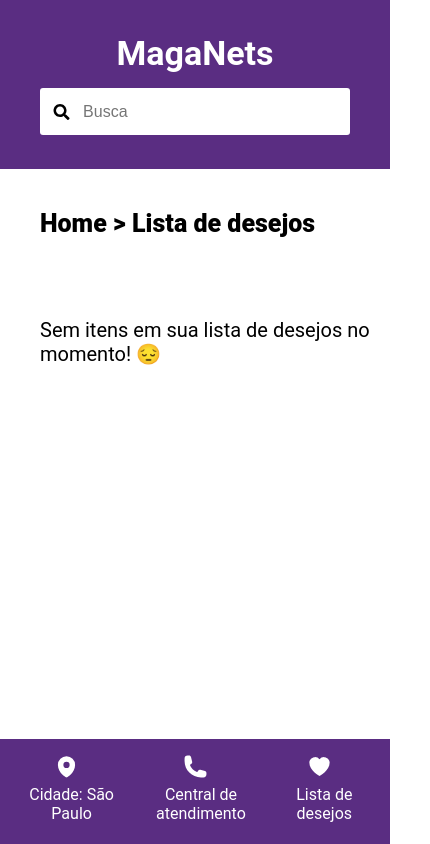
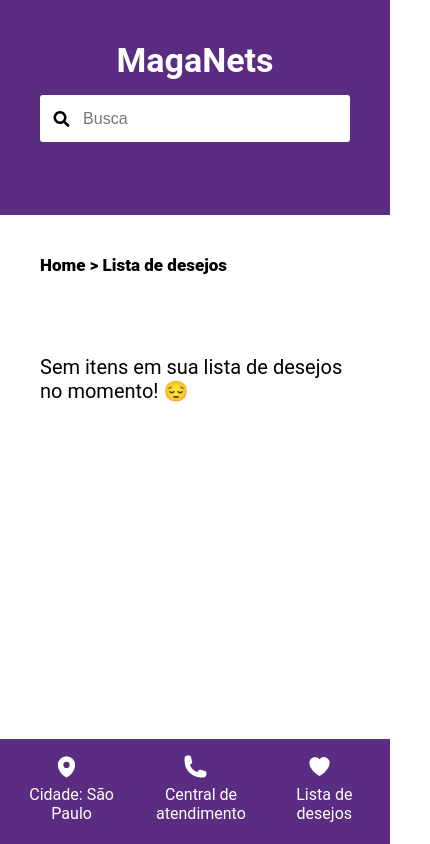
Before and after one commit to OtavioCleyderman/wishlist-feature, a React (Vite) app: page /wishlist-page in a window 390 px wide. Shown: the whole page, 430 px wide, since content can reach past the window. Built offline with nearby package versions, Linux system fonts and the light colour scheme.

Commit message:
(16/03) Ajustes no layout

```diff
--- a/public/css/main.css
+++ b/public/css/main.css
@@ -20,50 +20,12 @@ html {
 .header {
   background-color: #5A2D82;
   color: #FFF;
-  height: 20vh;
+  min-height: 20vh;
   padding: 4rem;
   display: grid;
   -ms-display: grid;
   grid-template-columns: minmax(20rem, 35rem) 1fr;
   -ms-grid-template-columns: minmax(20rem, 35rem) 1fr;
-}
-@media screen and (max-width: 720px) {
-  .header {
-    display: flex;
-    justify-content: center;
-    flex-direction: column;
-    padding: 4rem 0;
-  }
-  .header .navbar ul.nav {
-    position: fixed;
-    padding: 1.5rem;
-    bottom: 0;
-    width: 100%;
-    z-index: 1;
-    background: #5A2D82;
-  }
-  .header .navbar ul.nav li > a {
-    display: flex;
-    flex-direction: column;
-    align-items: center;
-  }
-  .header .navbar ul.nav li :nth-child(1) {
-    margin-bottom: 0.6rem;
-  }
-  .header .navbar ul.nav li > a :nth-child(1) {
-    font-size: 2.5rem;
-  }
-  .header .navbar ul.nav li > a > :nth-last-child(1) {
-    font-size: clamp(1.6rem, 1vw, 2.6rem);
-    text-align: center;
-  }
-  .header .navbar .search {
-    margin: 0 4rem;
-  }
-  .header .logo {
-    display: flex;
-    justify-content: center;
-  }
 }
 .header h1 {
   font-size: 3.4rem;
@@ -115,7 +77,7 @@ html {
   color: #000;
 }
 .container a > span, .container > span {
-  font-size: 2.5rem;
+  font-size: clamp(1.7rem, 2vw, 2.5rem);
   font-weight: 800;
 }
 .container .cards {
@@ -124,12 +86,6 @@ html {
   -ms-display: grid;
   grid-template-columns: repeat(auto-fill, minmax(30rem, 1fr));
   -ms-grid-template-columns: repeat(auto-fill, minmax(30rem, 1fr));
-}
-@media only screen and (min-width: 1360px) {
-  .container .cards {
-    grid-template-columns: repeat(4, minmax(30rem, 1fr));
-    -ms-grid-template-columns: repeat(4, minmax(30rem, 1fr));
-  }
 }
 .container .cards__item.home::before {
   content: " ";
@@ -157,9 +113,9 @@ html {
   position: absolute;
   cursor: pointer;
 }
-.container .cards__item {
+.container .cards__item.home, .container .cards__item {
   margin: 0 2rem 2rem 0;
-  max-width: 30rem;
+  width: 30rem;
   height: 48rem;
   border: 1px solid rgb(185, 185, 185);
   display: flex;
@@ -184,7 +140,7 @@ html {
   position: absolute;
   width: 0;
   height: 0;
-  left: 24rem;
+  left: 25.5rem;
   top: 0;
   color: #FFF;
 }
@@ -207,7 +163,7 @@ html {
   color: #EBD341;
 }
 .container .noWishlist {
-  width: 100vw;
+  width: 80vw;
   margin-top: 5rem;
   display: flex;
   justify-content: center;
@@ -217,4 +173,69 @@ html {
   font-size: 2rem;
 }
 
+@media only screen and (min-width: 1360px) {
+  .container .cards {
+    grid-template-columns: repeat(4, minmax(30rem, 1fr));
+    -ms-grid-template-columns: repeat(4, minmax(30rem, 1fr));
+  }
+}
+@media screen and (max-width: 720px) {
+  .header {
+    display: flex;
+    justify-content: center;
+    flex-direction: column;
+    padding: 4rem 0;
+  }
+  .header .navbar ul.nav {
+    position: fixed;
+    padding: 1.5rem;
+    bottom: 0;
+    width: 100%;
+    z-index: 1;
+    background: #5A2D82;
+  }
+  .header .navbar ul.nav li > a {
+    display: flex;
+    flex-direction: column;
+    align-items: center;
+  }
+  .header .navbar ul.nav li :nth-child(1) {
+    margin-bottom: 0.6rem;
+  }
+  .header .navbar ul.nav li > a :nth-child(1) {
+    font-size: 2.5rem;
+  }
+  .header .navbar ul.nav li > a > :nth-last-child(1) {
+    font-size: clamp(1.6rem, 1vw, 2.6rem);
+    text-align: center;
+  }
+  .header .navbar .search {
+    margin: 0 4rem;
+  }
+  .header .logo {
+    display: flex;
+    justify-content: center;
+    margin-bottom: 1.5rem;
+  }
+}
+@media screen and (max-width: 340px) {
+  .container .cards .cards__item,
+  .container .cards .cards__item.home {
+    width: 25rem;
+    height: 38rem;
+  }
+  .container .cards__title,
+  .container .cards__price {
+    font-size: clamp(1.4rem, 2vw, 1.6rem);
+  }
+  .container .cards .cards__fav.wishlist {
+    left: 20.5rem;
+    top: 0;
+  }
+  .container .noWishlist p.noWishlist__message,
+  .container div.noWishlist {
+    max-width: 20rem;
+  }
+}
+
 /*# sourceMappingURL=main.css.map */
--- a/src/assets/sass/main.scss
+++ b/src/assets/sass/main.scss
@@ -24,62 +24,9 @@ html {
 
 
 .header {
-
-  @media screen and (max-width: 720px){
-    display: flex;
-    justify-content: center;
-    flex-direction: column;
-    padding: 4rem 0;
-
-
-    & .navbar ul.nav  {
-    position: fixed;
-    padding: 1.5rem ;
-    bottom: 0;
-    width: 100%;
-    z-index: 1;
-    background: variables.$bg-header;
-  }
-
-  & .navbar ul.nav li > a {
-    display: flex;
-    flex-direction: column;
-    align-items: center;
-
-
-  }
-
-  & .navbar ul.nav li :nth-child(1){
-    margin-bottom: .6rem;
-  }
-
-  & .navbar ul.nav li > a :nth-child(1){
-    font-size: 2.5rem;
-  }
-
-  & .navbar ul.nav li > a > :nth-last-child(1){
-    font-size: clamp(1.6rem, 1vw, 2.6rem);
-    text-align: center;
-  }
-
-
-  & .navbar .search{
-    margin: 0 4rem;
-  }
-
-  & .logo{
-    display: flex;
-    justify-content: center;
-  }
-
-
-
- }
-
-
   background-color: variables.$bg-header;
   color: variables.$primary-text-color;
-  height: 20vh;
+  min-height: 20vh;
   padding: 4rem;
   display: grid;
   -ms-display: grid;
@@ -147,14 +94,17 @@ html {
 .container {
   margin: 4rem;
 
+
+
   & > a {
     color: variables.$secondary-text-color;
   }
 
   & a > span,  & > span{
-    font-size: 2.5rem;
+    font-size: clamp(1.7rem, 2vw, 2.5rem);
     font-weight: 800;
   }
+
 
   .cards{
     margin: 3rem 0 9rem 0;
@@ -162,13 +112,6 @@ html {
     -ms-display: grid;
     grid-template-columns: repeat(auto-fill, minmax(30rem , 1fr));
     -ms-grid-template-columns: repeat(auto-fill, minmax(30rem , 1fr));
-
-
-    @media only screen and (min-width: 1360px){
-      grid-template-columns: repeat(4, minmax(30rem , 1fr));
-      -ms-grid-template-columns: repeat(4, minmax(30rem , 1fr));
-    }
-
 
     &__item.home::before{
       content: ' ';
@@ -198,9 +141,10 @@ html {
       cursor: pointer;
     }
 
+    &__item.home,
     &__item{
       margin: 0 2rem 2rem 0;
-      max-width: 30rem;
+      width: 30rem;
       height: 48rem;
 
       border: 1px solid rgb(185, 185, 185);
@@ -211,6 +155,7 @@ html {
       flex-wrap: wrap;
 
       position: relative;
+
 
     }
 
@@ -235,7 +180,7 @@ html {
       position: absolute;
       width: 0;
       height: 0;
-      left: 24rem;
+      left: 25.5rem;
       top: 0;
       color: #FFF;
 
@@ -272,16 +217,108 @@ html {
 
   }
 
+
   .noWishlist{
-    width: 100vw;
+    width: 80vw;
     margin-top: 5rem;
     display: flex;
     justify-content: center;
     align-items: center;
 
+
     p.noWishlist__message{
       font-size: 2rem;
+
     }
   }
 
+
 }
+
+
+@media only screen and (min-width: 1360px){
+  .container .cards {
+    grid-template-columns: repeat(4, minmax(30rem , 1fr));
+    -ms-grid-template-columns: repeat(4, minmax(30rem , 1fr));
+  }
+}
+
+
+@media screen and (max-width: 720px){
+  .header{
+    display: flex;
+    justify-content: center;
+    flex-direction: column;
+    padding: 4rem 0;
+  }
+
+
+  .header .navbar ul.nav  {
+  position: fixed;
+  padding: 1.5rem ;
+  bottom: 0;
+  width: 100%;
+  z-index: 1;
+  background: variables.$bg-header;
+  }
+
+  .header .navbar ul.nav li > a {
+    display: flex;
+    flex-direction: column;
+    align-items: center;
+
+
+  }
+
+  .header .navbar ul.nav li :nth-child(1){
+    margin-bottom: .6rem;
+  }
+
+  .header .navbar ul.nav li > a :nth-child(1){
+    font-size: 2.5rem;
+  }
+
+  .header .navbar ul.nav li > a > :nth-last-child(1){
+    font-size: clamp(1.6rem, 1vw, 2.6rem);
+    text-align: center;
+  }
+
+
+  .header .navbar .search{
+    margin: 0 4rem;
+  }
+
+  .header .logo{
+    display: flex;
+    justify-content: center;
+    margin-bottom: 1.5rem;
+  }
+
+}
+
+
+
+@media screen and (max-width: 340px){
+  .container .cards .cards__item,
+  .container .cards .cards__item.home{
+    width: 25rem;
+    height: 38rem;
+  }
+
+  .container .cards__title,
+  .container .cards__price{
+    font-size: clamp(1.4rem, 2vw, 1.6rem);
+  }
+
+
+  .container .cards .cards__fav.wishlist{
+    left: 20.5rem;
+    top: 0;
+  }
+
+  .container .noWishlist p.noWishlist__message,
+  .container div.noWishlist{
+    max-width: 20rem;
+  }
+
+}
```
Also changed, not shown: 1 other file (tests, documents, lock files or other folders).
